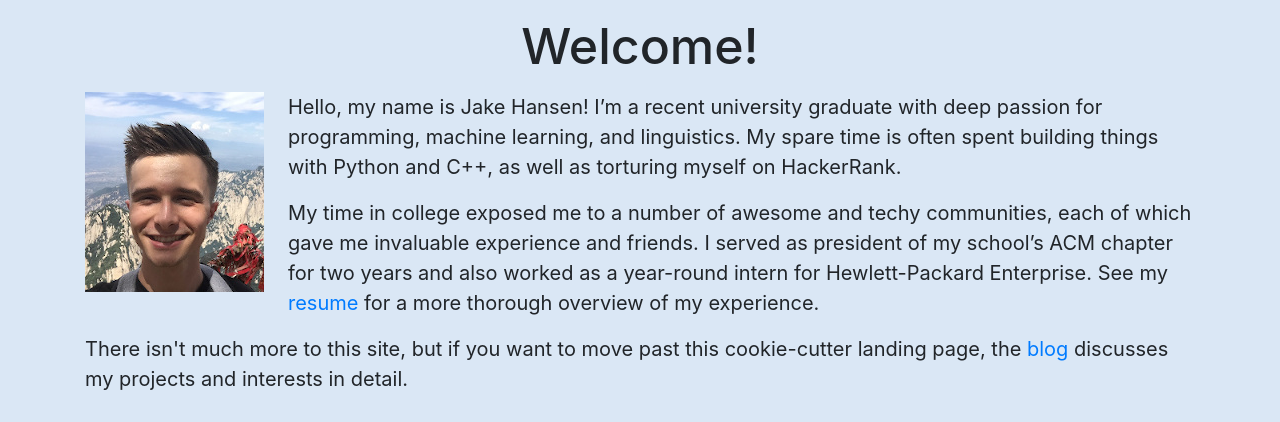
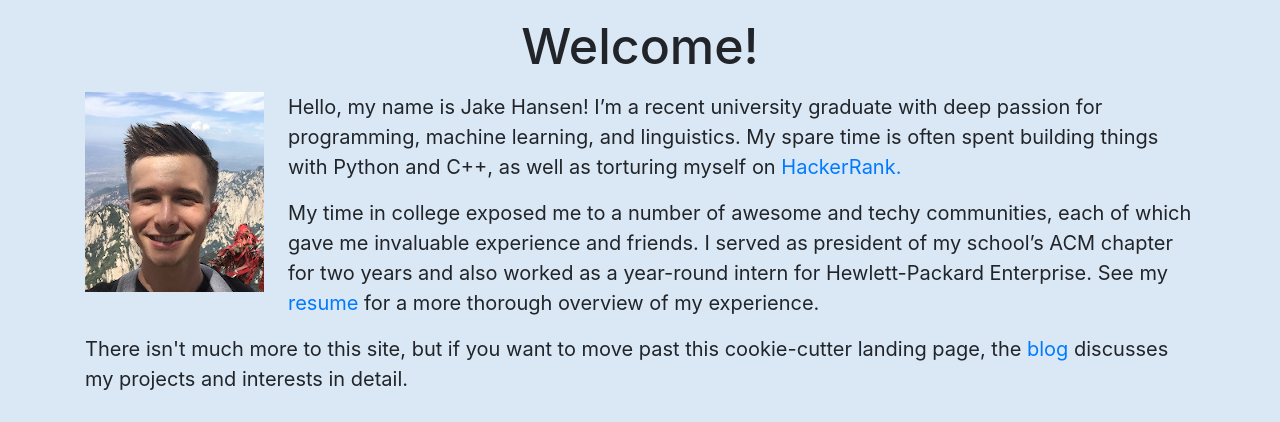
Before and after one commit to StateFromJakeFarm/statefromjakefarmdotcom, a Django app: page / in a window 1280 px wide. Shown: the part 56-478 px from the top of the page. Run offline with Django 3.2, Linux system fonts and the light colour scheme; some libraries are stand-ins or nearby versions.

Commit message:
Make "HackerRank" a link on About page

```diff
--- a/sfjf/sfjf_app/templates/about.html
+++ b/sfjf/sfjf_app/templates/about.html
@@ -7,7 +7,7 @@
 <h1 class="text-center mb-3" style="font-size: 50px">Welcome!</h1>
 <p>
     <img class="img-responsive mr-4" src={% static "me.jpg" %} alt="Jake" style="float: left;">
-    <p style="font-size: 20px">Hello, my name is Jake Hansen!  I’m a recent university graduate with deep passion for programming, machine learning, and linguistics.  My spare time is often spent building things with Python and C++, as well as torturing myself on HackerRank.</p>
+    <p style="font-size: 20px">Hello, my name is Jake Hansen!  I’m a recent university graduate with deep passion for programming, machine learning, and linguistics.  My spare time is often spent building things with Python and C++, as well as torturing myself on <a href="https://www.hackerrank.com/">HackerRank.</a></p>
     <p style="font-size: 20px">My time in college exposed me to a number of awesome and techy communities, each of which gave me invaluable experience and friends.  I served as president of my school’s ACM chapter for two years and also worked as a year-round intern for Hewlett-Packard Enterprise.
                                See my <a target="_blank" rel="noopener noreferrer" href="{% static "resume.pdf" %}">resume</a> for a more thorough overview of my experience.</p>
     <p style="font-size: 20px">There isn't much more to this site, but if you want to move past this cookie-cutter landing page, the <a href="/blog">blog</a> discusses my projects and interests in detail.</p>
```
